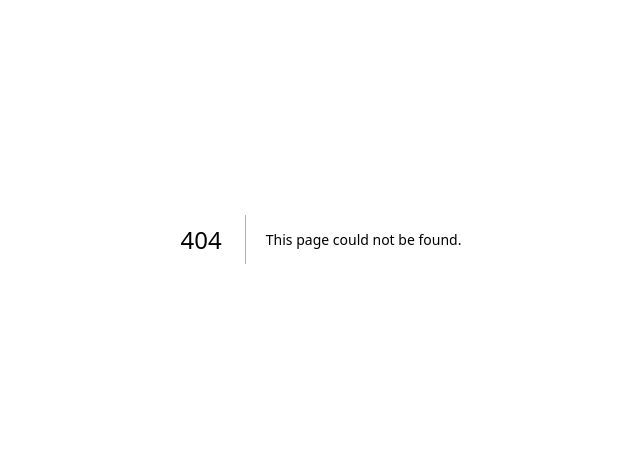
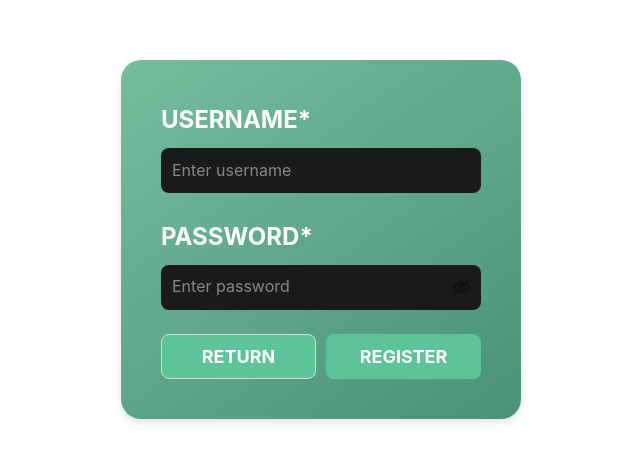
Before and after one commit to yutong-qiang/sopra-fs25-group-13-client, a Next.js app: page /register in a window 1280 px wide. Before the commit this address had no page. Shown: the part 161-622 px from the top of the page, without its empty margins (319-959 px from the left). Built offline with nearby package versions, Linux system fonts and the light colour scheme; what @ant-design/nextjs-registry would draw is missing.

Commit message:
register page created

```diff
--- /dev/null
+++ b/app/register/page.tsx
@@ -0,0 +1,149 @@
+"use client"; // For components that need React hooks and browser APIs, SSR (server side rendering) has to be disabled. Read more here: https://nextjs.org/docs/pages/building-your-application/rendering/server-side-rendering
+
+import { useRouter } from "next/navigation"; // use NextJS router for navigation
+import { useApi } from "@/hooks/useApi";
+import useLocalStorage from "@/hooks/useLocalStorage";
+import { User } from "@/types/user";
+import { Button, Form, Input } from "antd";
+import styles from "@/styles/page.module.css";
+// Optionally, you can import a CSS module or file for additional styling:
+// import styles from "@/styles/page.module.css";
+
+interface RegisterFormFields {
+  username: string;
+  password: string;
+}
+
+const Register: React.FC = () => {
+  const router = useRouter();
+  const apiService = useApi();
+  const [form] = Form.useForm();
+  // useLocalStorage hook example use
+  // The hook returns an object with the value and two functions
+  // Simply choose what you need from the hook:
+  const {
+    set: setToken,
+  } = useLocalStorage<string>("token", "");
+
+  const handleRegister = async (values: RegisterFormFields) => {
+    try {
+      const response = await apiService.post<User>("/users", values);
+
+      if (response && response.token) {
+        setToken(response.token);
+        router.push("/users");
+      }
+      else {
+        throw new Error("Registration failed.");
+      }
+    } catch (error) {
+      if (error instanceof Error) {
+        alert(`Something went wrong during the registration:\n${error.message}`);
+      } else {
+        console.error("An unknown error occurred during registration.");
+        alert("Registration failed: Unknown Error.")
+      }
+    }
+  };
+
+  return (
+    <div className={styles.page}>
+      <main className={styles.main} style={{
+        background: 'linear-gradient(145deg, #75bd9d 0%, #4a9276 100%)',
+        padding: '40px',
+        borderRadius: '20px',
+        boxShadow: '0 4px 6px rgba(0, 0, 0, 0.1)',
+        width: '400px'
+      }}>
+        <Form
+          form={form}
+          name="register"
+          size="large"
+          onFinish={handleRegister}
+          layout="vertical"
+          style={{ width: "100%" }}
+          requiredMark={false}
+        >
+          <Form.Item
+            name="username"
+            label={
+              <div style={{ display: 'flex', justifyContent: 'space-between', width: '100%', color: 'white', fontSize: '24px', fontWeight: 'bold' }}>
+                <span>USERNAME</span>
+                <span style={{ color: 'white' }}>*</span>
+              </div>
+            }
+            rules={[{ required: true, message: "Please input your username!" }]}
+          >
+            <Input
+              placeholder="Enter username"
+              style={{
+                height: '45px',
+                borderRadius: '8px',
+                fontSize: '16px',
+                backgroundColor: '#1a1a1a',
+                color: 'white',
+                border: 'none'
+              }}
+            />
+          </Form.Item>
+          <Form.Item
+            name="password"
+            label={
+              <div style={{ display: 'flex', justifyContent: 'space-between', width: '100%', color: 'white', fontSize: '24px', fontWeight: 'bold' }}>
+                <span>PASSWORD</span>
+                <span style={{ color: 'white' }}>*</span>
+              </div>
+            }
+            rules={[{ required: true, message: "Please input your password!" }]}
+          >
+            <Input.Password
+              placeholder="Enter password"
+              style={{
+                height: '45px',
+                borderRadius: '8px',
+                fontSize: '16px',
+                backgroundColor: '#1a1a1a',
+                color: 'white',
+                border: 'none'
+              }}
+            />
+          </Form.Item>
+          <Form.Item style={{ marginBottom: 0, marginTop: '20px' }}>
+            <div style={{ display: 'flex', gap: '10px' }}>
+              <Button
+                onClick={() => router.push('/')}
+                style={{
+                  flex: 1,
+                  height: '45px',
+                  borderRadius: '8px',
+                  background: '#5DC499',
+                  color: 'white',
+                  fontSize: '18px',
+                  fontWeight: 'bold'
+                }}
+              >
+                RETURN
+              </Button>
+              <Button
+                type="primary"
+                htmlType="submit"
+                style={{
+                  flex: 1,
+                  height: '45px',
+                  borderRadius: '8px',
+                  background: '#5DC499',
+                  fontSize: '18px',
+                  fontWeight: 'bold'
+                }}
+              >
+                REGISTER
+              </Button>
+            </div>
+          </Form.Item>
+        </Form>
+      </main>
+    </div>
+  );
+};
+
+export default Register;
```
